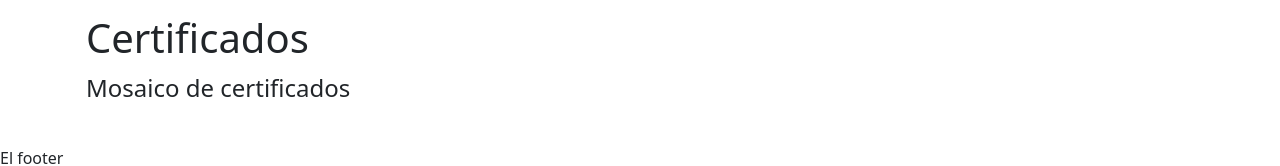
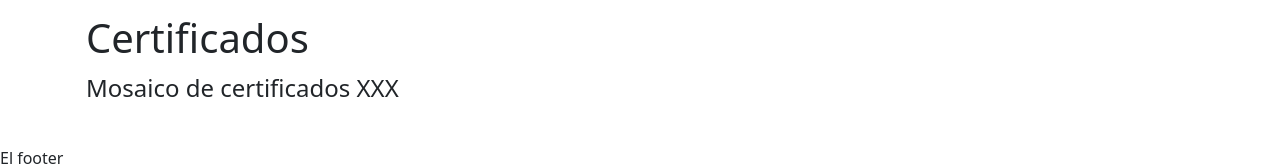
Before and after one commit to jadwer/lwm-crm-web, a Next.js app: page /certificados in a window 1280 px wide. Shown: the part 375-541 px from the top of the page. Built offline with nearby package versions, Linux system fonts and the light colour scheme.

Commit message:
demo del gabo

```diff
--- a/src/app/certificados/certificados.html.tsx
+++ b/src/app/certificados/certificados.html.tsx
@@ -5,7 +5,7 @@ const CertificadosTemplate = () => (
       <h1>Certificados</h1>
       <div className="col-lg-8 px-0">
         <p className="fs-4">
-          Mosaico de certificados
+          Mosaico de certificados XXX
         </p>
       </div>
 
```
Also changed, not shown: 1 other file (tests, documents, lock files or other folders).
